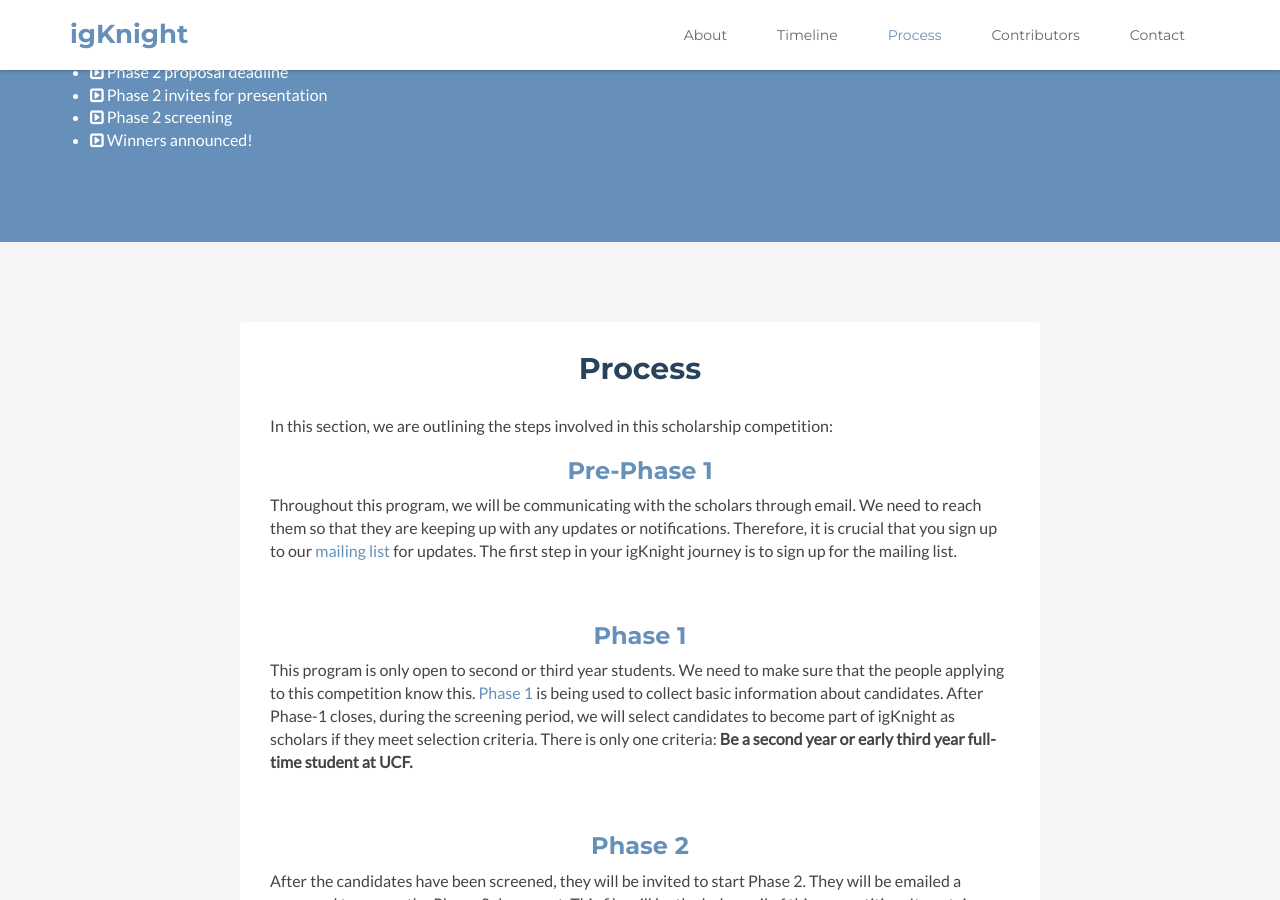
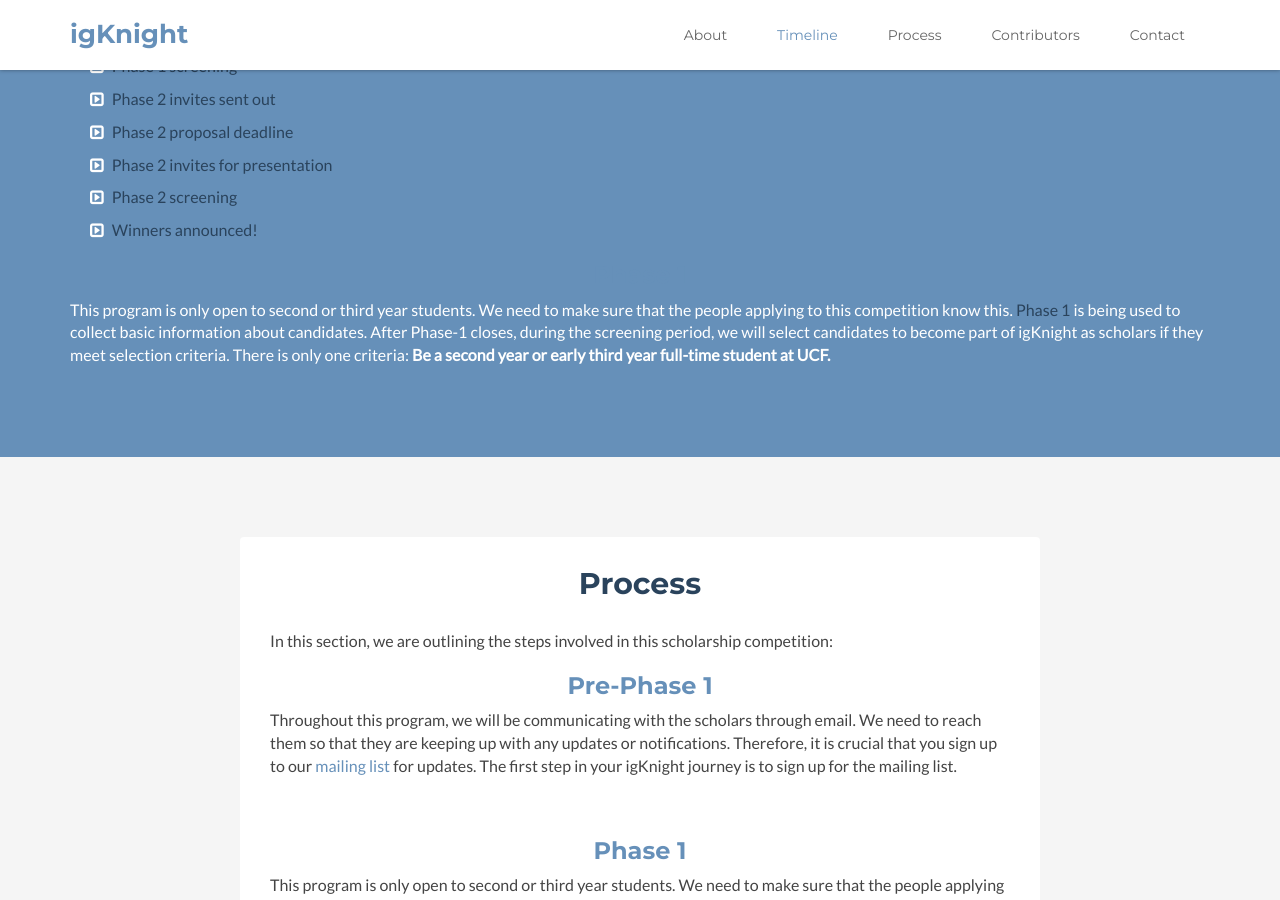
Before and after one commit to igknight/igknight.github.io, a Jekyll site: the page built from index.html, in a window 1280 px wide and 900 px high, scrolled down 1704 px. Built offline with Jekyll 4.4.1, drawn with Linux system fonts in a browser that asks for light colours; nearby versions of some CDN libraries.

Commit message:
Testing out block class

```diff
--- a/_includes/features.html
+++ b/_includes/features.html
@@ -3,7 +3,7 @@
         <div class="container text-left">
             <h2 class="title text-center">Timeline</h2>
 
-            <ul style="padding-left:20px">
+            <ul class="feature-list list-unstyled" style="padding-left:20px">
                 <li><i class="fa fa-caret-square-o-right"></i> Beginning of semester, an info-session opens up the competition</li>
                 <li><i class="fa fa-caret-square-o-right"></i> Deadline for signing up to the mailing list</li>
                 <li><i class="fa fa-caret-square-o-right"></i> Phase 1 opens</li>
@@ -16,7 +16,12 @@
                 <li><i class="fa fa-caret-square-o-right"></i> Winners announced!</li>
             </ul>
 
+
+            <div class="block">
+                <h3 class="sub-title text-center">Phase 1</h3>
+
+                <p>This program is only open to second or third year students. We need to make sure that the people applying to this competition know this. <a href="https://docs.google.com/forms/d/1HEPPL4an6KR5kD-RL3Ymhs5gA4pe37eEnmkcDFFY6W4/viewform" target="_blank">Phase 1</a> is being used to collect basic information about candidates. After Phase-1 closes, during the screening period, we will select candidates to become part of igKnight as scholars if they meet selection criteria. There is only one criteria: <strong>Be a second year or early third year full-time student at UCF.</strong> </p>
+            </div>
+
         </div><!--//container-->
-        <!--             <ul class="feature-list list-unstyled" style="padding-left:20px">
--->
     </section><!--//features-->
```
